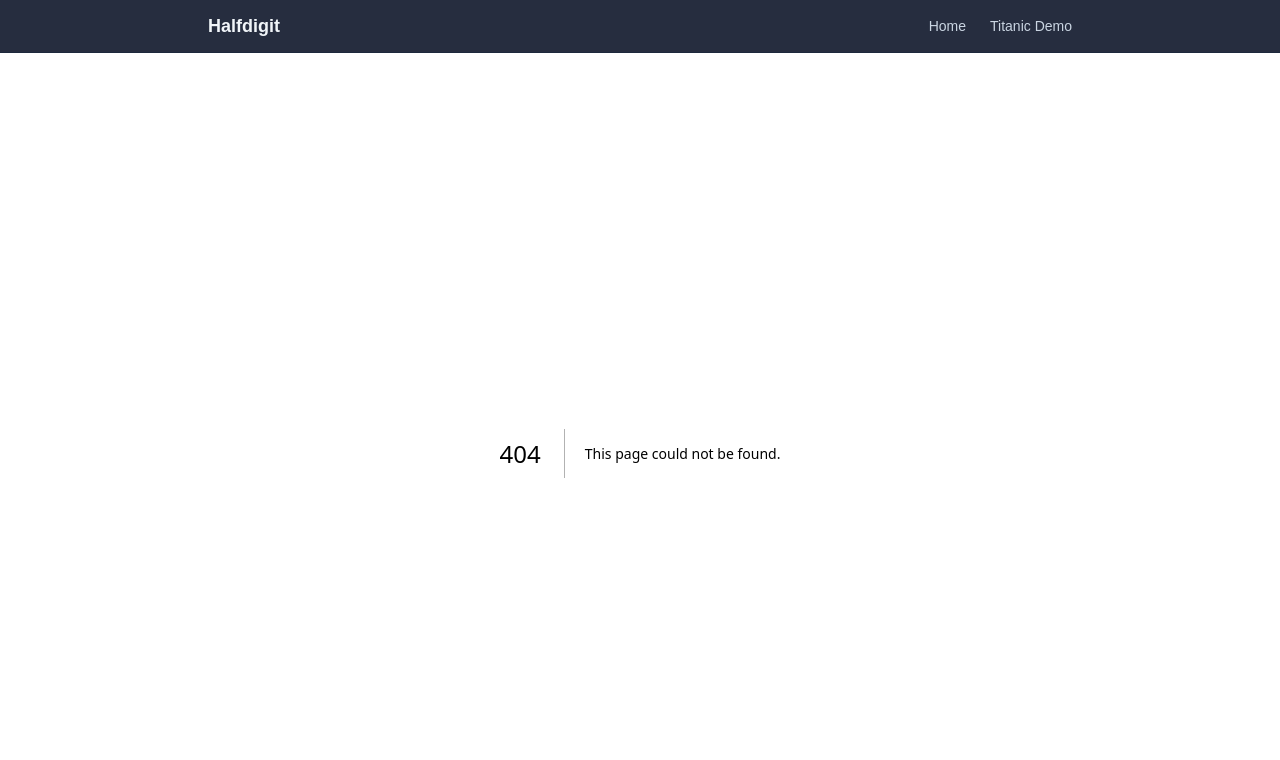
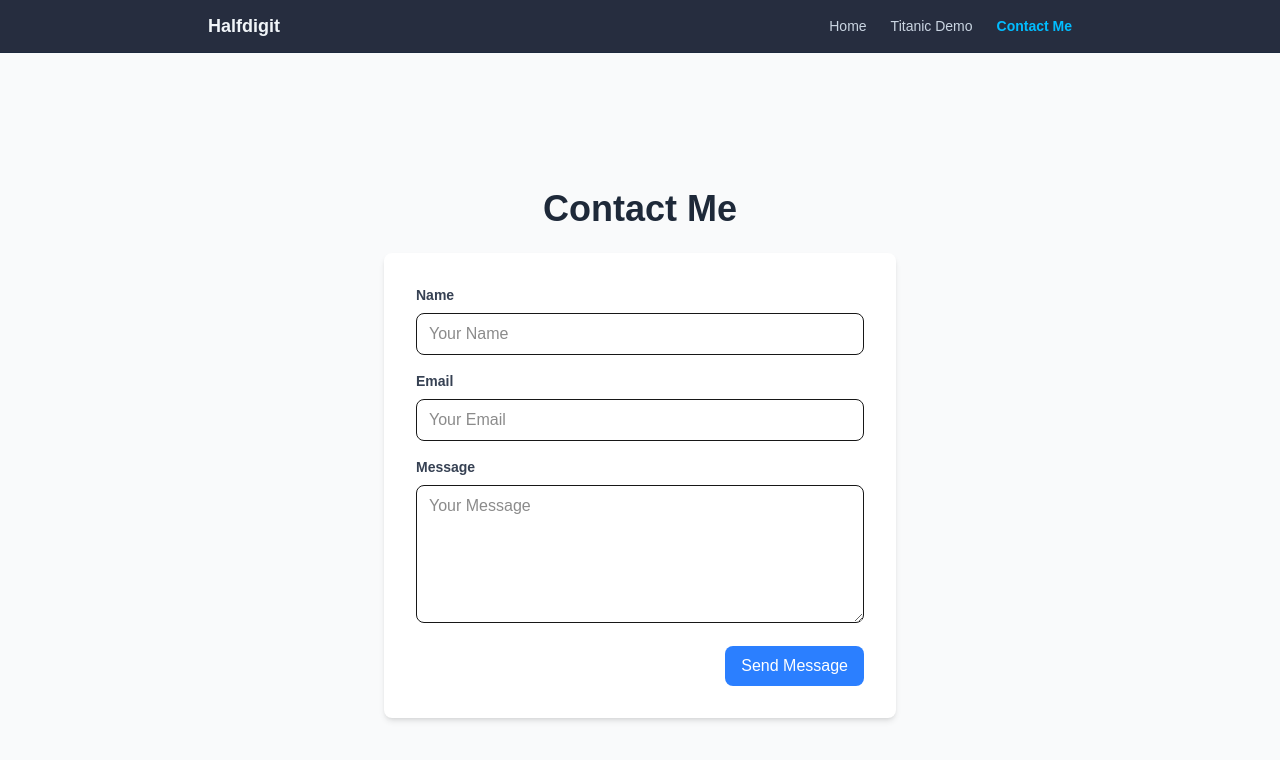
Before and after one commit to abhayas/halfdigit-web, a Next.js app: page /contact in a window 1280 px wide. Before the commit this address had no page. Shown: the top 760 px of the page. Built offline with nearby package versions, Linux system fonts and the light colour scheme.

Commit message:
contact page funcationality

```diff
--- a/app/components/Navbar.jsx
+++ b/app/components/Navbar.jsx
@@ -27,6 +27,9 @@ export default function Navbar() {
           <Link href="/titanic" className={linkClass("/titanic")}>
             Titanic Demo
           </Link>
+          <Link href="/contact" className={linkClass("/contact")}>
+            Contact Me
+          </Link>
         </div>
       </div>
     </nav>
--- /dev/null
+++ b/app/contact/page.jsx
@@ -0,0 +1,107 @@
+"use client";
+
+import { useState } from "react";
+
+export default function ContactPage() {
+  const [isSubmitting, setIsSubmitting] = useState(false);
+
+  async function handleSubmit(e) {
+    e.preventDefault();
+    console.log("SUBMIT CLICKED");
+    setIsSubmitting(true);
+
+    const form = e.target;
+
+    const payload = {
+      name: form.name.value,
+      email: form.email.value,
+      message: form.message.value,
+      source_page: window.location.pathname,
+    };
+
+    if (!payload.name || !payload.email || !payload.message) {
+      alert("All fields are required");
+      setIsSubmitting(false);
+      return;
+    }
+
+    try {
+      const res = await fetch(
+        "https://halfdigit-api.onrender.com/contact",
+        {
+          method: "POST",
+          headers: { "Content-Type": "application/json" },
+          body: JSON.stringify(payload),
+        }
+      );
+
+      if (res.ok) {
+        alert("Message sent successfully. Thank you!");
+        form.reset();
+      } else {
+        alert("Something went wrong. Please try again.");
+      }
+    } catch (err) {
+      console.error("Network error:", err);
+      alert("Network error. Please try again.");
+    } finally {
+      setIsSubmitting(false);
+    }
+  }
+
+  return (
+    <div className="min-h-screen flex flex-col justify-center items-center bg-gray-50 p-6">
+      <h1 className="text-4xl font-bold mb-6 text-gray-800">Contact Me</h1>
+
+      <form
+        onSubmit={handleSubmit}
+        className="w-full max-w-lg bg-white p-8 rounded-lg shadow-md"
+      >
+        <div className="mb-4">
+          <label className="block text-gray-700 text-sm font-bold mb-2">
+            Name
+          </label>
+          <input
+            name="name"
+            className="w-full px-3 py-2 border rounded-lg"
+            placeholder="Your Name"
+          />
+        </div>
+
+        <div className="mb-4">
+          <label className="block text-gray-700 text-sm font-bold mb-2">
+            Email
+          </label>
+          <input
+            name="email"
+            type="email"
+            className="w-full px-3 py-2 border rounded-lg"
+            placeholder="Your Email"
+          />
+        </div>
+
+        <div className="mb-4">
+          <label className="block text-gray-700 text-sm font-bold mb-2">
+            Message
+          </label>
+          <textarea
+            name="message"
+            rows="5"
+            className="w-full px-3 py-2 border rounded-lg"
+            placeholder="Your Message"
+          />
+        </div>
+
+        <div className="flex justify-end">
+          <button
+            type="submit"
+            disabled={isSubmitting}
+            className="bg-blue-500 text-white px-4 py-2 rounded-lg"
+          >
+            {isSubmitting ? "Sending..." : "Send Message"}
+          </button>
+        </div>
+      </form>
+    </div>
+  );
+}
--- a/app/page.jsx
+++ b/app/page.jsx
@@ -82,7 +82,7 @@ export default function Home() {
           </div>
           <h1 className="text-4xl md:text-5xl font-bold text-slate-900 mb-6 tracking-tight">
             Bridging Enterprise Rigor with <br />
-            <span className="text-transparent bg-clip-text bg-gradient-to-r from-blue-600 to-indigo-600">
+            <span className="text-transparent bg-clip-text bg-linear-to-r from-blue-600 to-indigo-600">
               Modern AI Engineering.
             </span>
           </h1>
```
